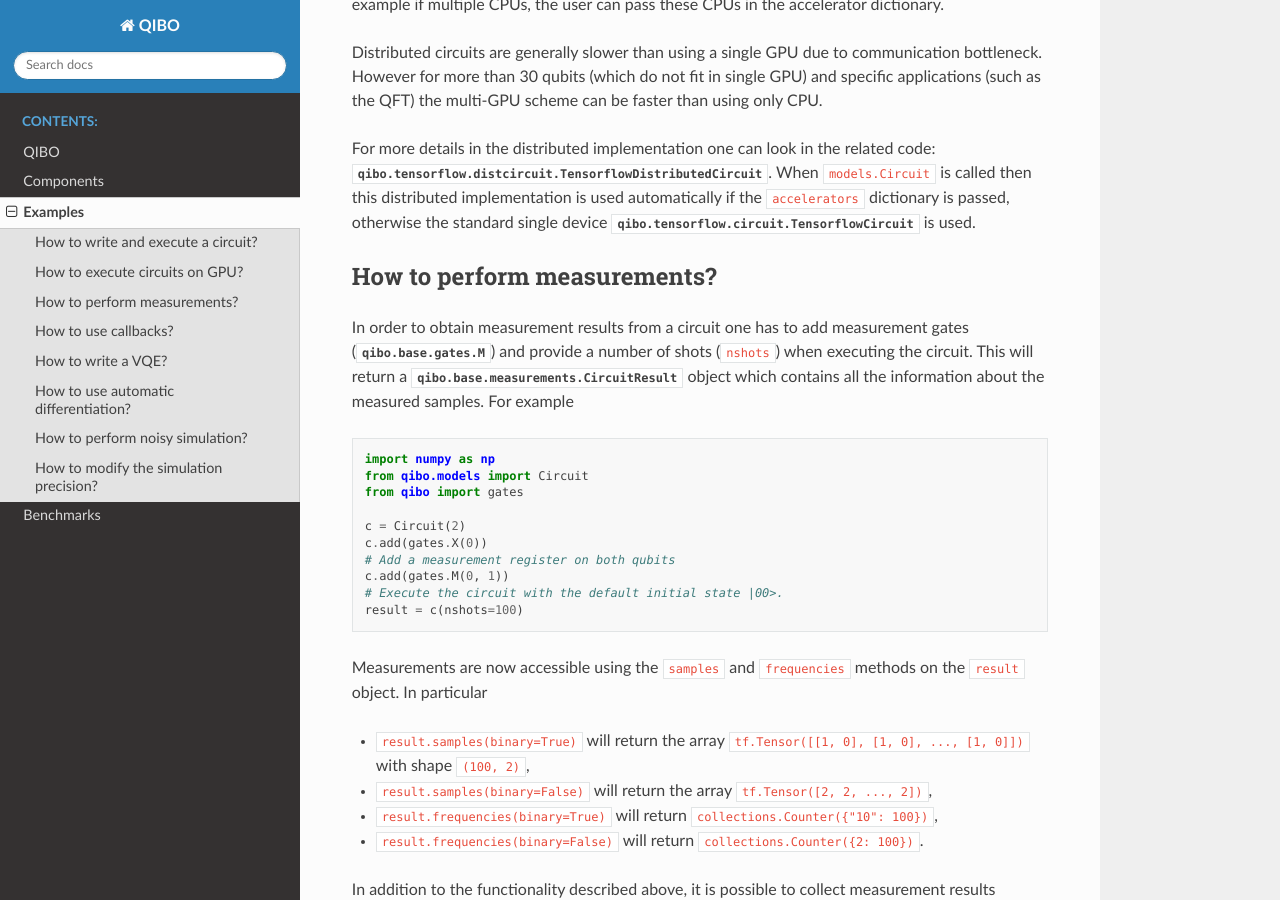
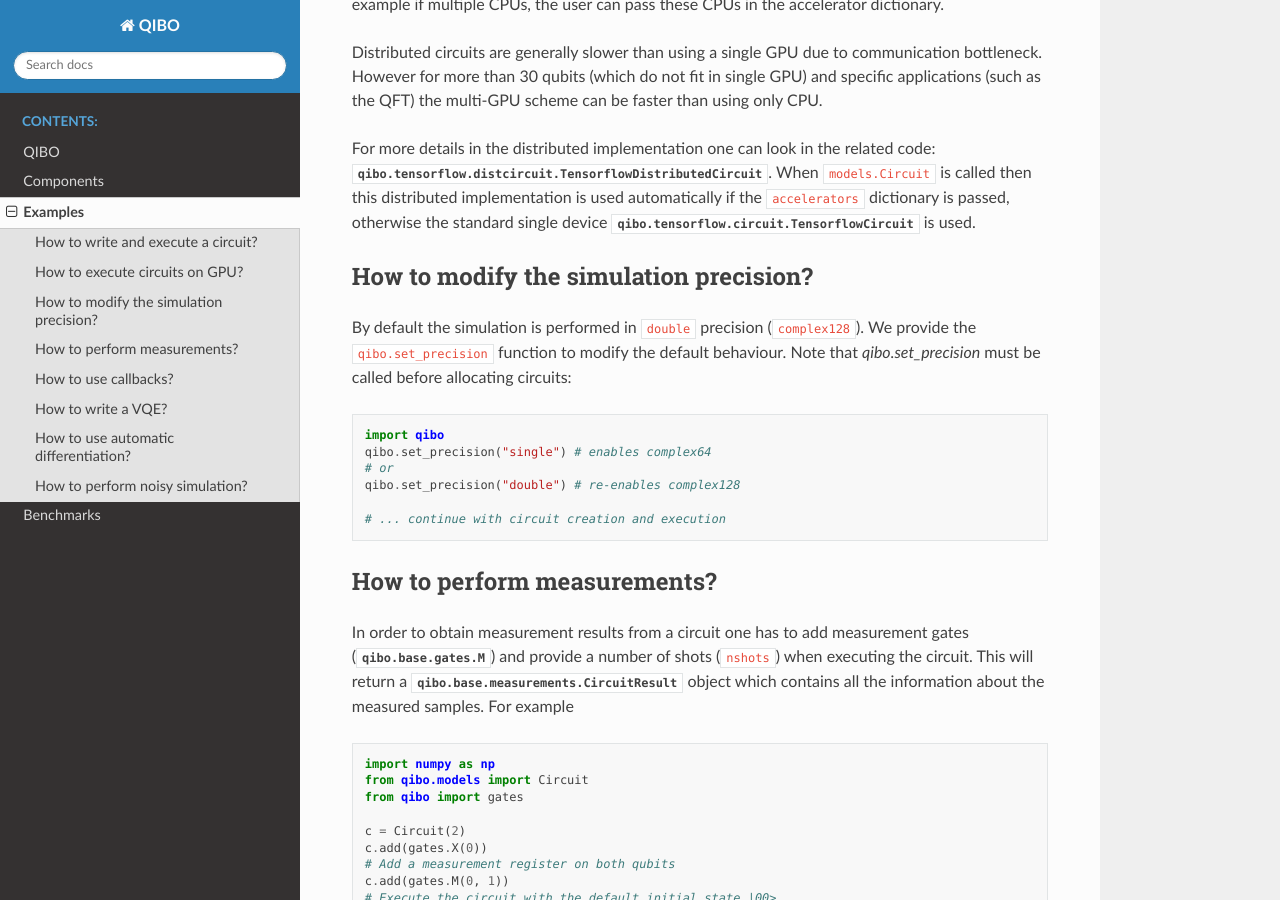
Before and after one commit to qiboteam/qibo, a Sphinx documentation site: the page built from doc/source/examples.rst, in a window 1280 px wide and 900 px high, scrolled down 2805 px. Built offline with Sphinx 7.4.7 and the Read the Docs theme 2.0.0, drawn with Linux system fonts in a browser that asks for light colours; some of the changed text lies outside the part shown.

Commit message:
Fix noisy example

```diff
--- a/doc/source/examples.rst
+++ b/doc/source/examples.rst
@@ -164,6 +164,23 @@
 :class:`qibo.tensorflow.circuit.TensorflowCircuit` is used.
 
 
+How to modify the simulation precision?
+---------------------------------------
+
+By default the simulation is performed in ``double`` precision (``complex128``).
+We provide the ``qibo.set_precision`` function to modify the default behaviour.
+Note that `qibo.set_precision` must be called before allocating circuits:
+
+.. code-block:: python
+
+        import qibo
+        qibo.set_precision("single") # enables complex64
+        # or
+        qibo.set_precision("double") # re-enables complex128
+
+        # ... continue with circuit creation and execution
+
+
 .. _measurement-examples:
 How to perform measurements?
 ----------------------------
@@ -235,7 +252,7 @@
 
 
 How to use callbacks?
------------------------------------
+---------------------
 
 Callbacks allow the user to apply additional functions on the state vector
 during circuit execution. An example use case of this is the calculation of
@@ -466,6 +483,9 @@
 
 .. code-block:: python
 
+    import qibo
+    # switch backend to "matmuleinsum" or "defaulteinsum"
+    qibo.set_backend("matmuleinsum")
     from qibo import models, gates
 
     # Define circuit
@@ -486,6 +506,9 @@
 
 .. math::
     |00 \rangle \langle 00| \rightarrow (H_1 \otimes H_2)|00 \rangle \langle 00|(H_1 \otimes H_2)^\dagger = |++ \rangle \langle ++|
+
+Note that the calculation backend was switched to ``"matmuleinsum"`` because the
+default ``"custom"`` backend does not support density matrices.
 
 The user can simulate noise using :class:`qibo.base.gates.NoiseChannel`.
 If this or any other channel is used in a ``Circuit``, then the execution will automatically
@@ -596,20 +619,3 @@
 Similarly to ``noise_map``, ``measurement_noise`` can either be either a
 dictionary that maps each qubit to the corresponding probability triplet or
 a tuple if the same triplet shall be used on all measured qubits.
-
-
-How to modify the simulation precision?
----------------------------------------
-
-By default the simulation is performed in ``double`` precision (``complex128``).
-We provide the ``qibo.set_precision`` function to modify the default behaviour.
-Note that `qibo.set_precision` must be called before allocating circuits:
-
-.. code-block:: python
-
-        import qibo
-        qibo.set_precision("single") # enables complex64
-        # or
-        qibo.set_precision("double") # re-enables complex128
-
-        # ... continue with circuit creation and execution
```
